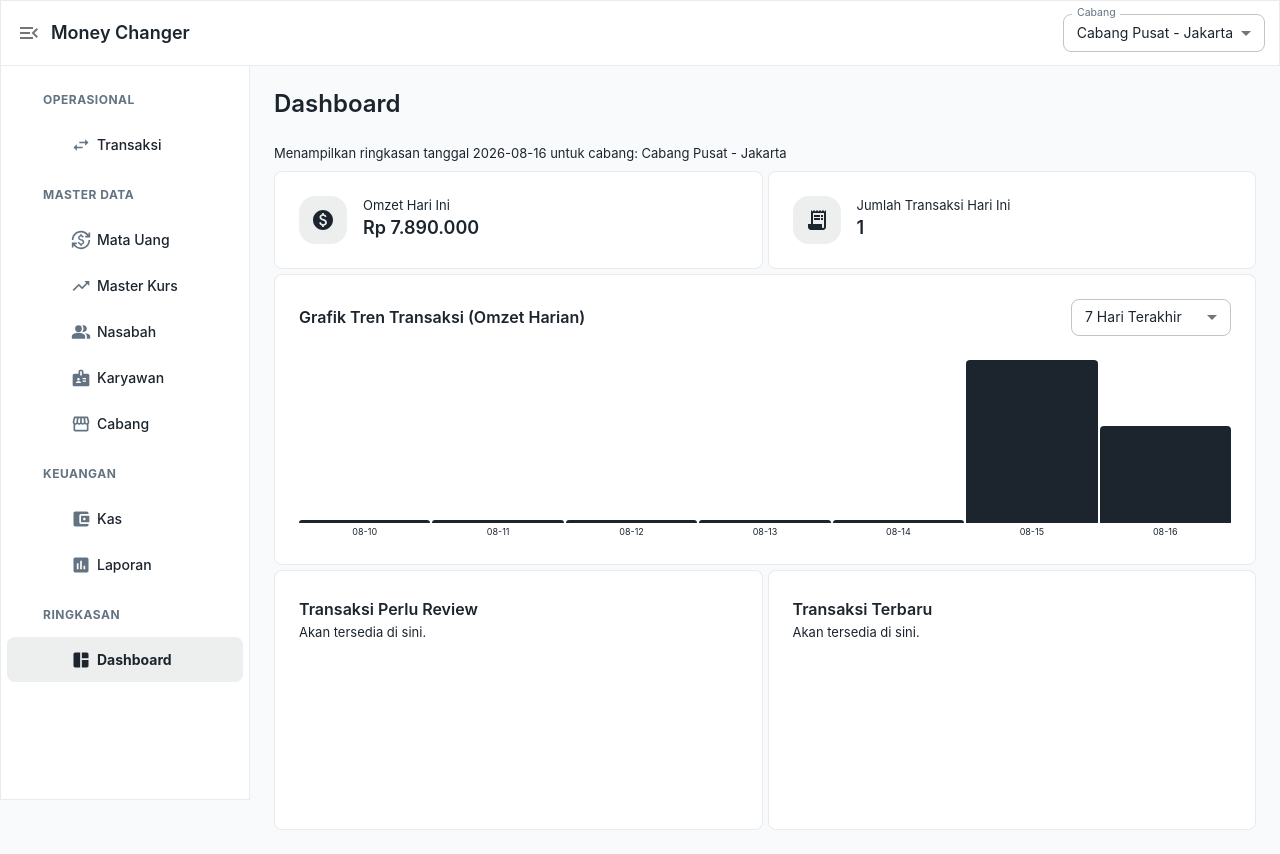
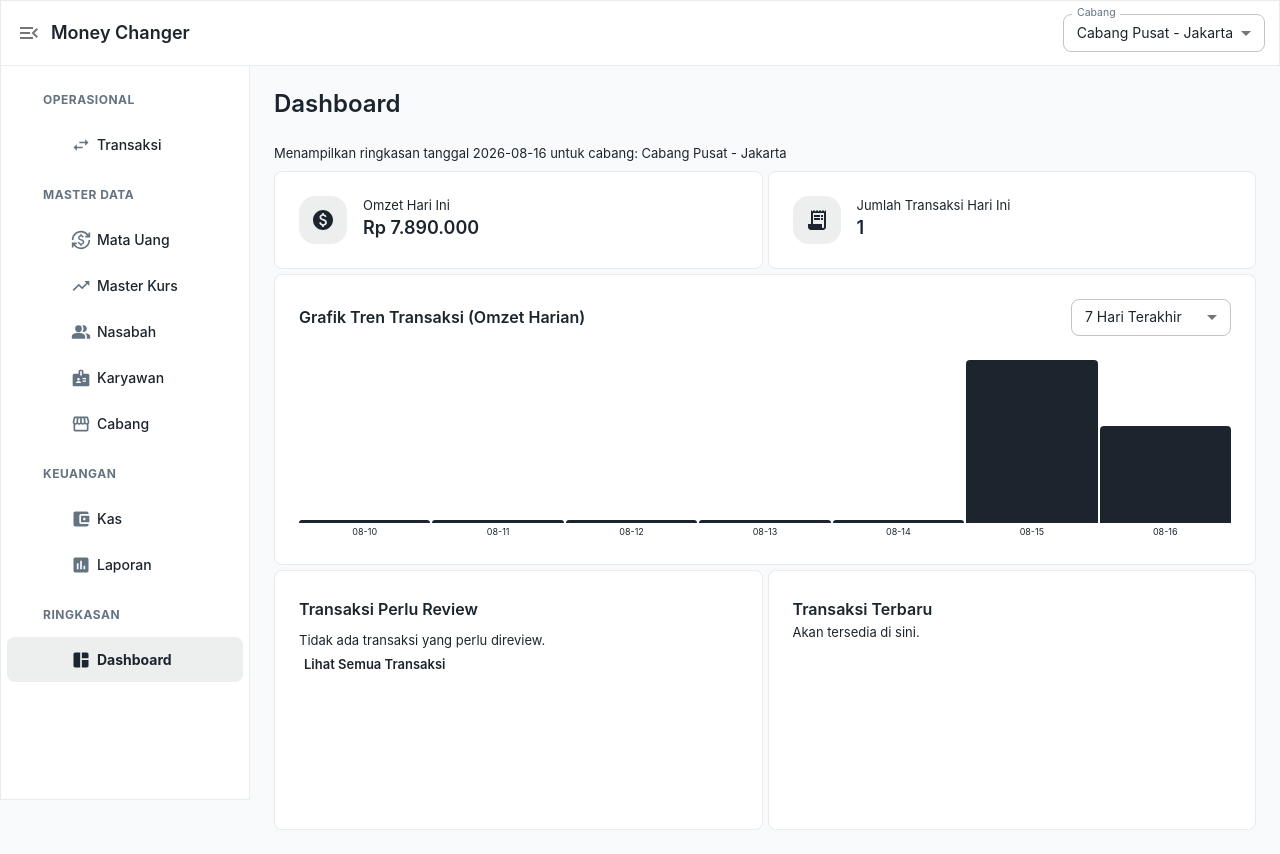
Before and after one commit to Christopherwijaya08/money_changer_frontend, a React (Vite) app: page /dashboard in a window 1280 px wide. Built offline with nearby package versions, Linux system fonts and the light colour scheme.

Commit message:
feat: add Transaksi Perlu Review list to Dashboard
Scoped to the selected branch, newest first, with a count badge and
a link back to the full transaction list.

```diff
--- a/src/pages/DashboardPage.jsx
+++ b/src/pages/DashboardPage.jsx
@@ -1,10 +1,16 @@
 import { useState } from 'react'
+import { Link } from 'react-router-dom'
 import Typography from '@mui/material/Typography'
 import Paper from '@mui/material/Paper'
 import Grid from '@mui/material/Grid'
 import Box from '@mui/material/Box'
 import TextField from '@mui/material/TextField'
 import MenuItem from '@mui/material/MenuItem'
+import Button from '@mui/material/Button'
+import List from '@mui/material/List'
+import ListItem from '@mui/material/ListItem'
+import ListItemText from '@mui/material/ListItemText'
+import Chip from '@mui/material/Chip'
 import PaidIcon from '@mui/icons-material/Paid'
 import ReceiptLongIcon from '@mui/icons-material/ReceiptLong'
 import { transactions } from '../mocks/data'
@@ -170,6 +176,46 @@ function TrendChart() {
   )
 }
 
+function ReviewList() {
+  const { selectedBranchId } = useBranch()
+
+  const needsReview = transactions
+    .filter((t) => t.branchId === selectedBranchId && t.requiresReview)
+    .sort((a, b) => (a.createdAt < b.createdAt ? 1 : -1))
+
+  return (
+    <Paper className="p-6 h-full flex flex-col">
+      <Box className="flex items-center justify-between mb-2">
+        <Typography variant="subtitle1" className="font-medium">
+          Transaksi Perlu Review
+        </Typography>
+        {needsReview.length > 0 && (
+          <Chip label={needsReview.length} color="warning" size="small" />
+        )}
+      </Box>
+      {needsReview.length === 0 ? (
+        <Typography color="text.secondary" variant="body2">
+          Tidak ada transaksi yang perlu direview.
+        </Typography>
+      ) : (
+        <List dense disablePadding>
+          {needsReview.map((t) => (
+            <ListItem key={t.id} disableGutters divider>
+              <ListItemText
+                primary={`${t.transactionNumber} — ${t.customerName}`}
+                secondary={`${t.currencyCode} ${t.amount.toLocaleString('id-ID')} · Rp ${t.totalAmount.toLocaleString('id-ID')} · ${t.createdAt}`}
+              />
+            </ListItem>
+          ))}
+        </List>
+      )}
+      <Button component={Link} to="/" size="small" className="self-start mt-2">
+        Lihat Semua Transaksi
+      </Button>
+    </Paper>
+  )
+}
+
 export default function DashboardPage() {
   return (
     <div className="flex flex-col gap-6">
@@ -185,7 +231,7 @@ export default function DashboardPage() {
           <TrendChart />
         </Grid>
         <Grid size={{ xs: 12, md: 6 }}>
-          <SectionPlaceholder title="Transaksi Perlu Review" minHeight={260} />
+          <ReviewList />
         </Grid>
         <Grid size={{ xs: 12, md: 6 }}>
           <SectionPlaceholder title="Transaksi Terbaru" minHeight={260} />
```
